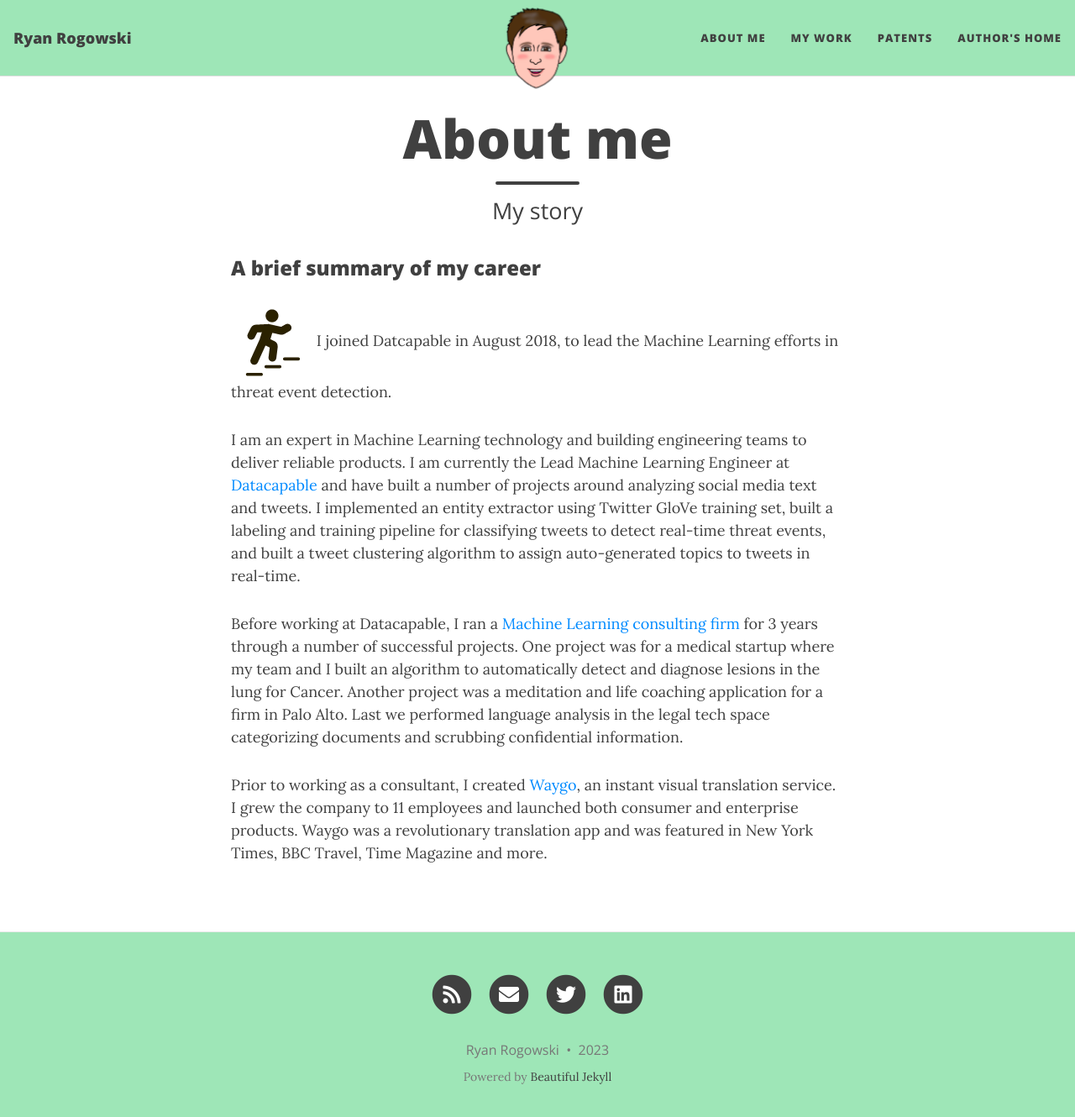
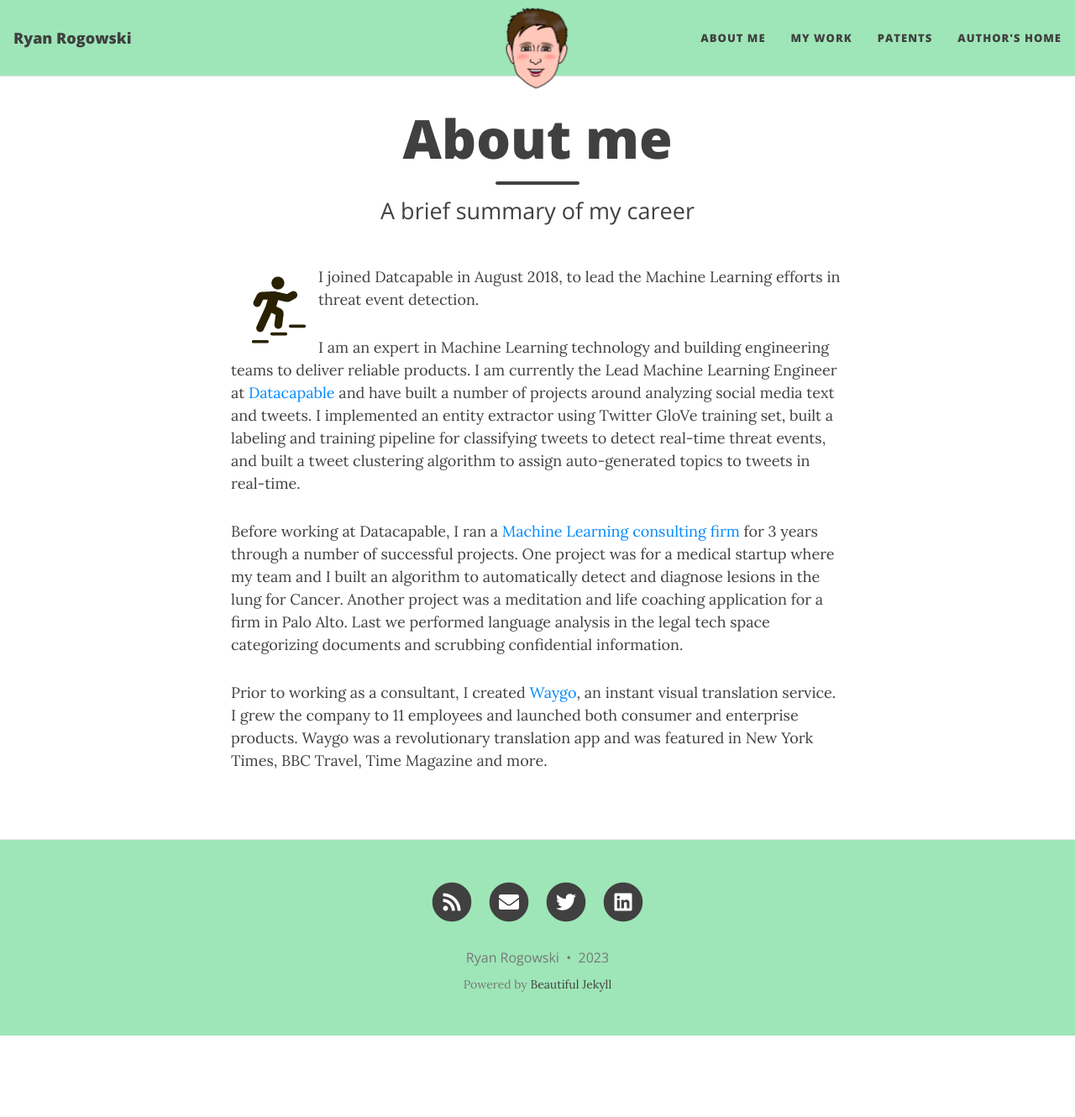
Before and after one commit to RyanRogowski/RyanRogowski.github.io, a Jekyll site: the page built from aboutme.md, in a window 1280 px wide and 1343 px high. Shown: the top 1330 px of the window at 84% size. Built offline with Jekyll 4.4.1, drawn with Linux system fonts in a browser that asks for light colours; nearby versions of some CDN libraries.

Commit message:
fix formatting of about me and patents pages

```diff
--- a/aboutme.md
+++ b/aboutme.md
@@ -1,12 +1,13 @@
 ---
 layout: page
 title: About me
-subtitle: My story
+subtitle: A brief summary of my career
 ---
 
-### A brief summary of my career
+<!-- ### A brief summary of my career -->
 
-![career](/assets/img/career.png) I joined Datcapable in August 2018, to lead the Machine Learning efforts in threat event detection.
+<!-- ![career](/assets/img/career.png) -->
+![career](/assets/img/career.png){:style="float: left;margin-left: 7px;margin-top: 7px;"} I joined Datcapable in August 2018, to lead the Machine Learning efforts in threat event detection.
 
 I am an expert in Machine Learning technology and building engineering teams to deliver reliable products. I am currently the Lead Machine Learning Engineer at [Datacapable](http://www.datacapable.com/) and have built a number of projects around analyzing social media text and tweets. I implemented an entity extractor using Twitter GloVe training set, built a labeling and training pipeline for classifying tweets to detect real-time threat events, and built a tweet clustering algorithm to assign auto-generated topics to tweets in real-time.
 
--- a/patents.html
+++ b/patents.html
@@ -4,7 +4,7 @@
 subtitle: Patents and published research
 ---
 <div class="row">
-  <div class="col-lg-8 col-lg-offset-2 col-md-10 col-md-offset-1">
+  <div class="column">
     <p>I can also be found on <a href="https://patents.google.com/?inventor=Ryan+Rogowski">Google Patents</a>.</p>
 
 <h2 id="Patents">Patents</h2>
```
